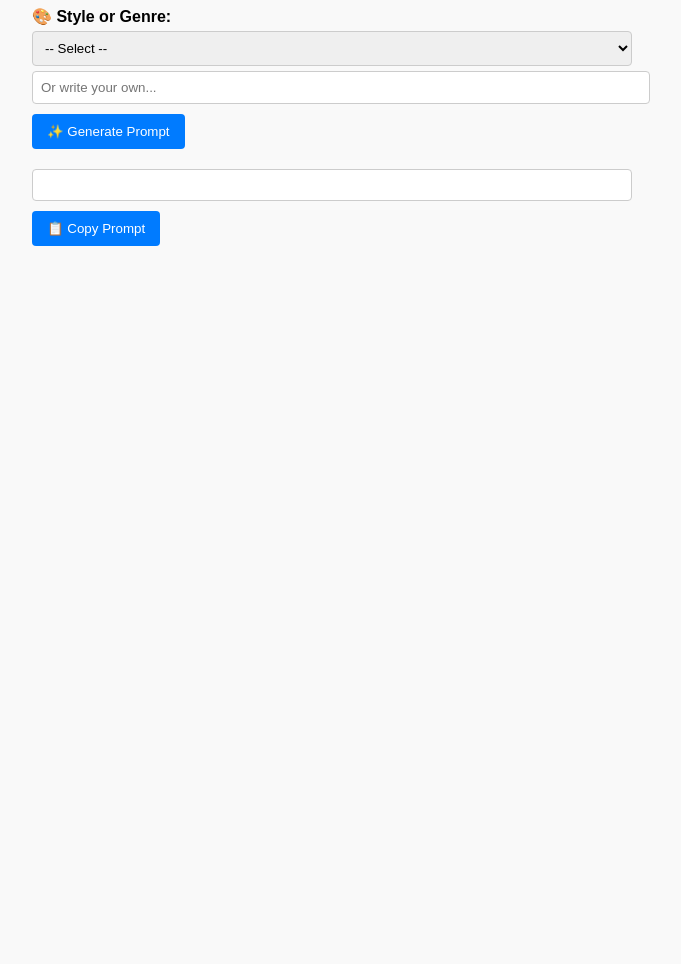
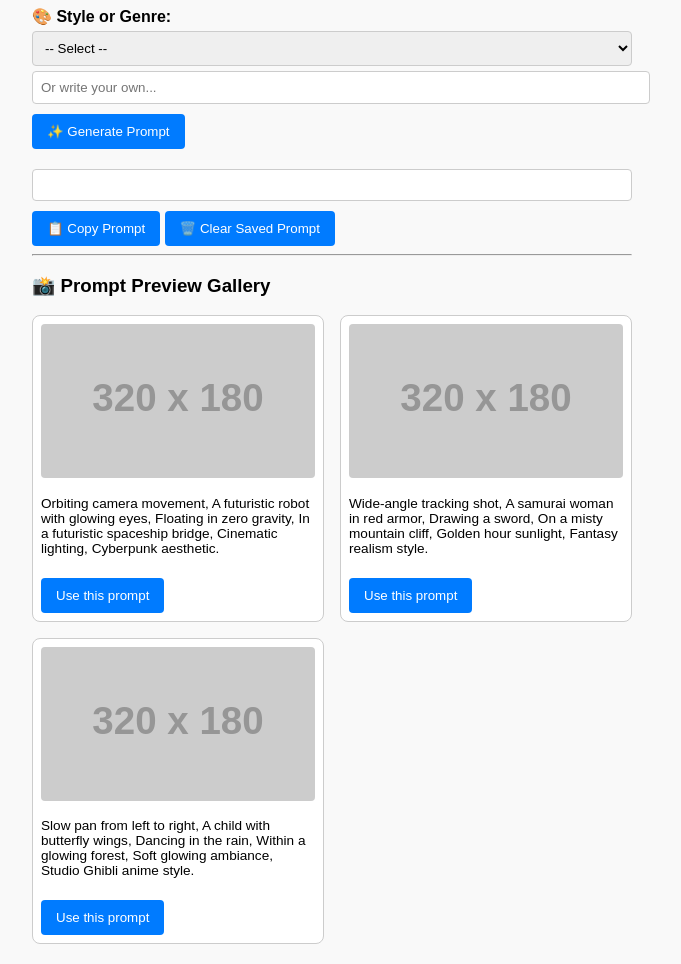
Before and after one commit to wayahINA/SimpleGenericPromptVideo, a plain HTML site: page chatGPT-VIDEOGEN.html in a window 1280 px wide. Shown: the part 616-1580 px from the top of the page, without its empty margins (308-989 px from the left). Before the commit the page ends 882 px from the top, so only its background shows below. Drawn offline with Linux system fonts and the light colour scheme; placeholder pictures from the web are drawn by us.

Commit message:
Add files via upload

```diff
--- a/chatGPT-VIDEOGEN.html
+++ b/chatGPT-VIDEOGEN.html
@@ -3,7 +3,7 @@
 <head>
   <meta charset="UTF-8" />
   <meta name="viewport" content="width=device-width, initial-scale=1.0" />
-  <title>AI Video Prompt Builder</title>
+  <title>Simple Generic AI Video Prompt Builder</title>
   <style>
    body {
   font-family: Arial, sans-serif;
@@ -45,6 +45,7 @@
 button:hover {
   background: #0056b3;
 }
+
   </style>
 </head>
 <body>
@@ -111,8 +112,70 @@
 <input id="styleCustom" placeholder="Or write your own..." />
 
 <button onclick="generatePrompt()">✨ Generate Prompt</button>
+<div id="restoreMsg" style="margin-top: 1rem; color: #28a745;"></div>
+
 <div id="output"></div>
 <button onclick="copyPrompt()">📋 Copy Prompt</button>
+<button onclick="clearSavedPrompt()">🗑️ Clear Saved Prompt</button>
+
+<hr />
+<h3>📸 Prompt Preview Gallery</h3>
+<div id="gallery" style="display: grid; grid-template-columns: repeat(auto-fit, minmax(220px, 1fr)); gap: 1rem; margin-top: 1rem;">
+  <!-- Gallery items will go here -->
+</div>
+
+<script>
+  const samplePrompts = [
+    {
+      prompt: "Orbiting camera movement, A futuristic robot with glowing eyes, Floating in zero gravity, In a futuristic spaceship bridge, Cinematic lighting, Cyberpunk aesthetic.",
+      image: "https://via.placeholder.com/320x180?text=Cyberpunk+Robot"
+    },
+    {
+      prompt: "Wide-angle tracking shot, A samurai woman in red armor, Drawing a sword, On a misty mountain cliff, Golden hour sunlight, Fantasy realism style.",
+      image: "https://via.placeholder.com/320x180?text=Samurai+Mountain"
+    },
+    {
+      prompt: "Slow pan from left to right, A child with butterfly wings, Dancing in the rain, Within a glowing forest, Soft glowing ambiance, Studio Ghibli anime style.",
+      image: "https://via.placeholder.com/320x180?text=Butterfly+Child"
+    }
+  ];
+
+  const galleryDiv = document.getElementById('gallery');
+
+  samplePrompts.forEach(item => {
+    const card = document.createElement('div');
+    card.style.border = "1px solid #ccc";
+    card.style.borderRadius = "8px";
+    card.style.padding = "0.5rem";
+    card.style.background = "#fff";
+
+    const img = document.createElement('img');
+    img.src = item.image;
+    img.alt = "Prompt preview";
+    img.style.width = "100%";
+    img.style.borderRadius = "4px";
+
+    const text = document.createElement('p');
+    text.textContent = item.prompt;
+    text.style.fontSize = "0.85rem";
+
+    const button = document.createElement('button');
+    button.textContent = "Use this prompt";
+    button.style.marginTop = "0.5rem";
+    button.onclick = () => {
+      document.getElementById('output').textContent = item.prompt;
+      localStorage.setItem('savedPrompt', item.prompt);
+      document.getElementById('restoreMsg').textContent = '✅ Prompt loaded from gallery.';
+    };
+
+    card.appendChild(img);
+    card.appendChild(text);
+    card.appendChild(button);
+
+    galleryDiv.appendChild(card);
+  });
+</script>
+
 
 <script>
   function getValue(selectId, inputId) {
@@ -131,6 +194,16 @@
 
     const prompt = `${camera}, ${subject}, ${action}, ${scene}, ${lighting}, ${style}.`;
     document.getElementById('output').textContent = prompt;
+
+    // Save to localStorage
+    localStorage.setItem('savedPrompt', prompt);
+
+    // Save individual fields
+    const fields = ['camera', 'cameraCustom', 'subject', 'subjectCustom', 'action', 'actionCustom', 'scene', 'sceneCustom', 'lighting', 'lightingCustom', 'style', 'styleCustom'];
+    fields.forEach(id => {
+      const el = document.getElementById(id);
+      if (el) localStorage.setItem('field_' + id, el.value);
+    });
   }
 
   function copyPrompt() {
@@ -139,6 +212,36 @@
       alert('Prompt copied to clipboard!');
     });
   }
+
+  function clearSavedPrompt() {
+    localStorage.removeItem('savedPrompt');
+    const fields = ['camera', 'cameraCustom', 'subject', 'subjectCustom', 'action', 'actionCustom', 'scene', 'sceneCustom', 'lighting', 'lightingCustom', 'style', 'styleCustom'];
+    fields.forEach(id => localStorage.removeItem('field_' + id));
+    document.getElementById('output').textContent = '';
+    document.getElementById('restoreMsg').textContent = '✅ Prompt cleared.';
+  }
+
+  // Restore on page load
+  window.addEventListener('DOMContentLoaded', () => {
+    const savedPrompt = localStorage.getItem('savedPrompt');
+    const fields = ['camera', 'cameraCustom', 'subject', 'subjectCustom', 'action', 'actionCustom', 'scene', 'sceneCustom', 'lighting', 'lightingCustom', 'style', 'styleCustom'];
+
+    if (savedPrompt) {
+      document.getElementById('output').textContent = savedPrompt;
+      document.getElementById('restoreMsg').textContent = '✅ Prompt restored from last session.';
+    }
+
+    // Restore field values
+    fields.forEach(id => {
+      const el = document.getElementById(id);
+      const savedVal = localStorage.getItem('field_' + id);
+      if (el && savedVal !== null) {
+        el.value = savedVal;
+      }
+    });
+  });
 </script>
+
+
 </body>
 </html>
```
Lines whose indentation alone changed are shown as unchanged.
